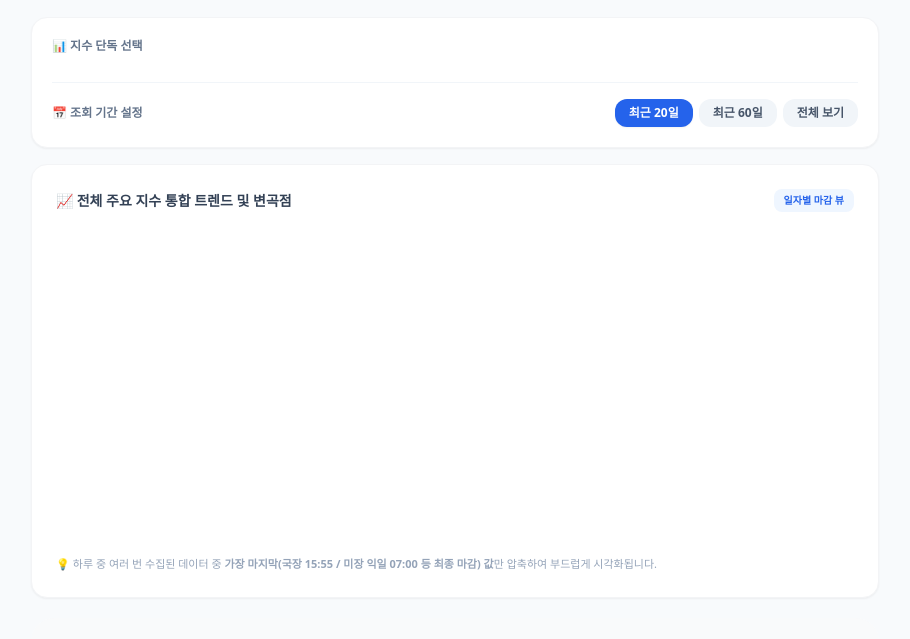
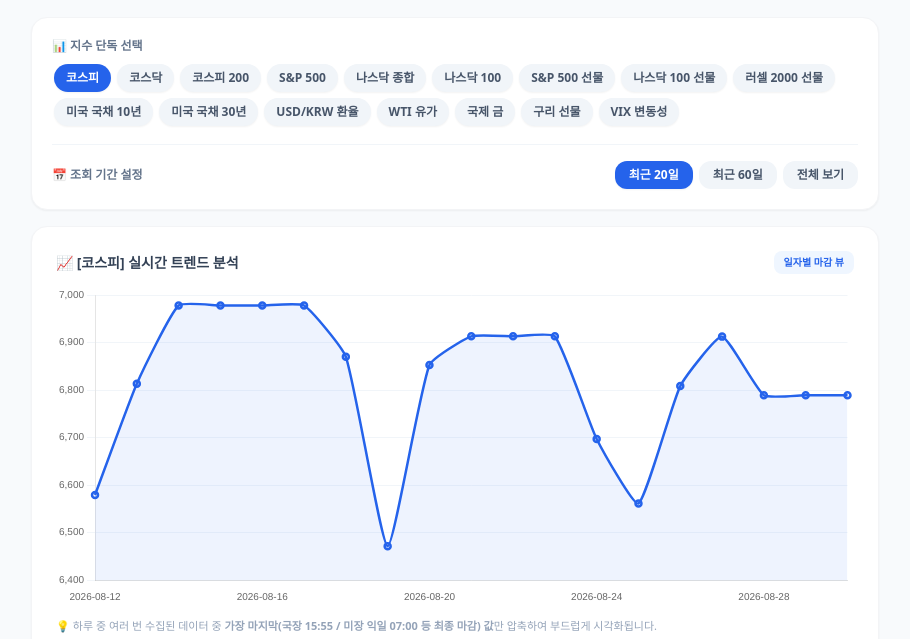
Before and after one commit to lkj9980/quant-dashboard, a plain HTML site: page history/2026-08-28 12:06.html in a window 1280 px wide. Shown: the part 85-724 px from the top of the page, without its empty margins (185-1095 px from the left). Drawn offline with nearby package versions, Linux system fonts and the light colour scheme.

Commit message:
Update 2026-08-28 12:06.html

```diff
--- a/history/2026-08-28 12:06.html
+++ b/history/2026-08-28 12:06.html
@@ -298,7 +298,7 @@
     </footer>
 
     <!-- CSV를 읽어서 차트를 그려주는 자바스크립트 -->
-    <script src="../html/chart2.js"></script>
+    <script src="../html/chart.js"></script>
 
 </body>
 </html>
```
